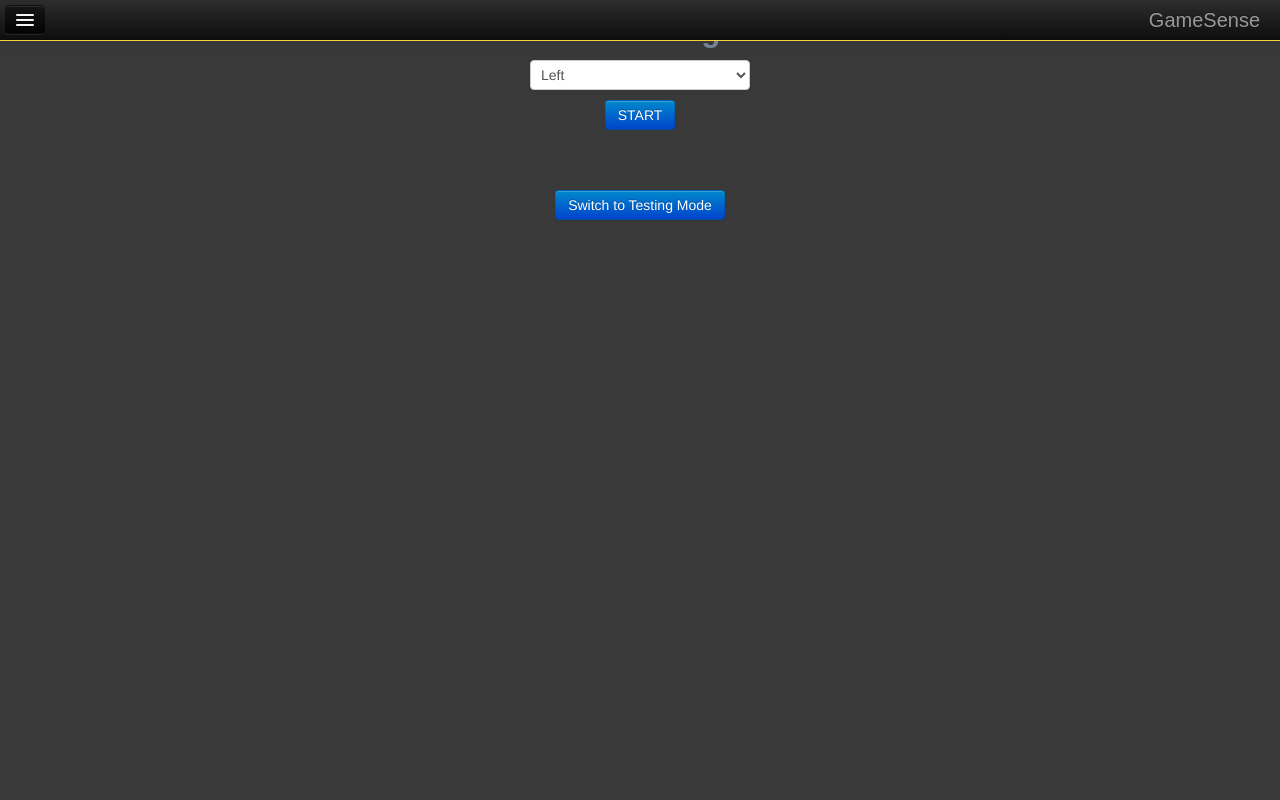
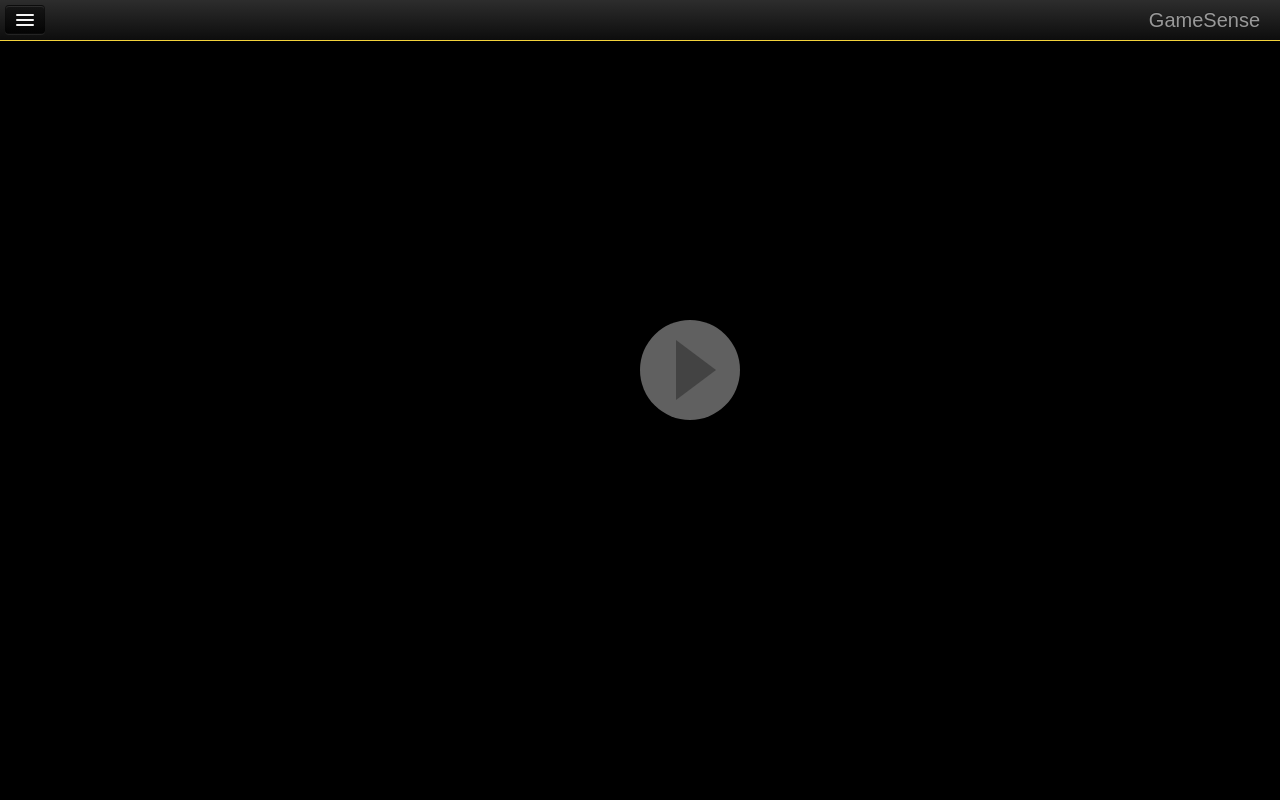
Before and after one commit to pablit07/sportanticipation, a PHP site: page /op/views/index1.html in a window 1280 px wide. Run offline with PHP 8.4, Linux system fonts and the light colour scheme.

Commit message:
adding start button

```diff
--- a/op/css/app.css
+++ b/op/css/app.css
@@ -87,3 +87,31 @@
 	color: #000 !important;
     background-color: #C1A72F !important;
 }
+
+#start {
+    position: fixed;
+    top: 40%;
+    height: 100px;
+    width: 100px;
+    border-radius: 50px;
+    padding-left: 17px;
+    opacity: 0.4;
+    border: none;
+}
+
+#start:hover,
+#start:active,
+#start:focus {
+	opacity: 1;
+}
+
+.caret-right {
+    border-bottom: 30px solid transparent;
+    border-top: 30px solid transparent;
+    border-left: 40px solid;
+    display: inline-block;
+    height: 0;
+    opacity: 0.3;
+    vertical-align: top;
+    width: 0;
+}
--- a/op/js/script2.js
+++ b/op/js/script2.js
@@ -178,7 +178,7 @@ function StartOldTest() {
 
 
 function GoLogin() {
-
+    $('#start').hide();
     PreTest();
 
 }
--- a/op/views/index1.html
+++ b/op/views/index1.html
@@ -76,7 +76,7 @@ console.log("No Change to Manifest");
 </head>
 
 
-<body>
+<body style="background-color: #000;">
 
 <div id="loginbox"> </div>
 
@@ -129,37 +129,16 @@ console.log("No Change to Manifest");
 
 <div id="testcontainer"> </div>
 
-<div id="holder">
-<div class="container">
-    <h2>Select a batting side</h2>
-<Select name="batside">
-<option value="left">Left</option>
-<option value="right">Right</option>
-</select>
-    <br/>
-<button class="btn btn-primary" onclick="GoLogin()">START</button>
+<button id="start" onclick="GoLogin()"><b class="caret-right"></b></button>
 
-</div>
-<BR> <br/><br/>
+<div id="holder"></div>
+<div id="tmodebuttons"></div>
+<div id="netstatus"></div>
+<div id="tmode"></div>
+<div id="questionrow"></div>
+<div id="answers"></div>
 
-<div id="tmode"></div> </div>
-
-
-
-<div id="tmodebuttons">
-    <button class="btn btn-primary round raised" onclick="a()">Switch to Testing Mode</button>
-  </div>
-        <div id="netstatus"></div>
-    <div id="tmode"></div>
-        <div id="questionrow"></div>
-        <div id="answers"></div>
-
-    <div id="buttonrow"></div>
-
-
-
-
-
+<div id="buttonrow"></div>
 
 <script>
 $(function(){
```
